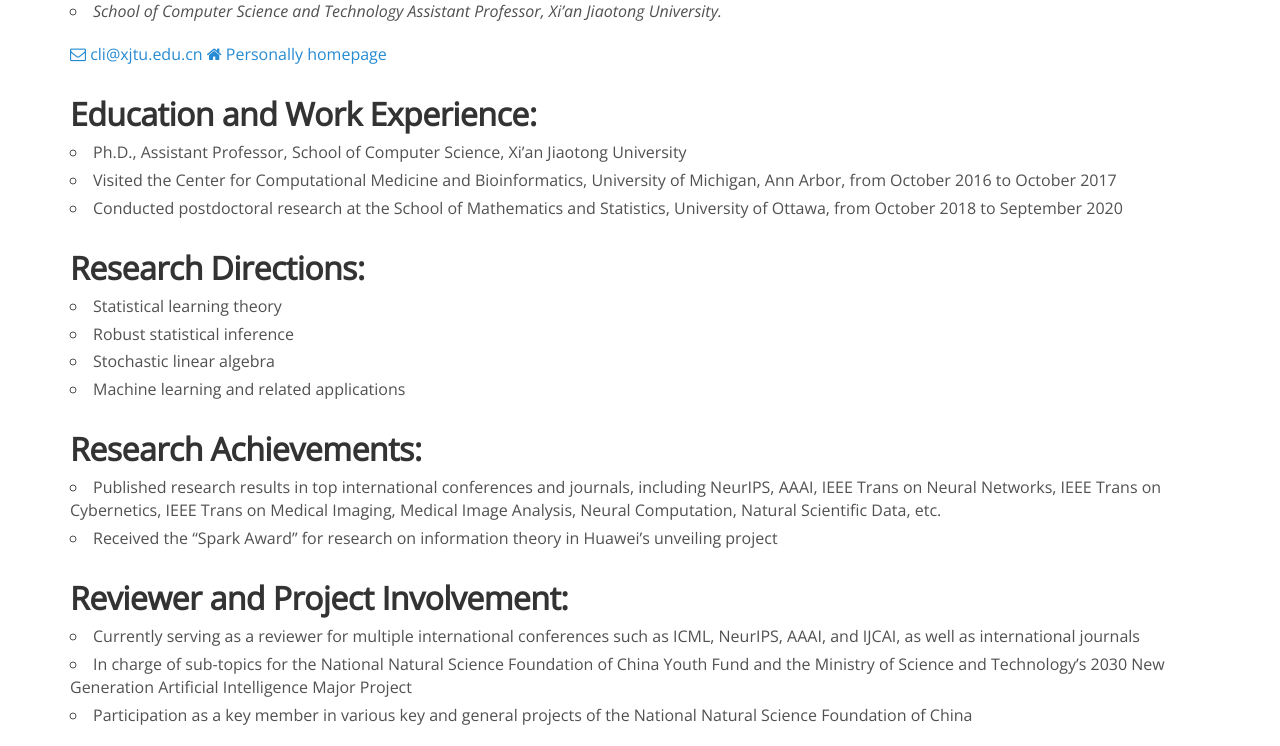
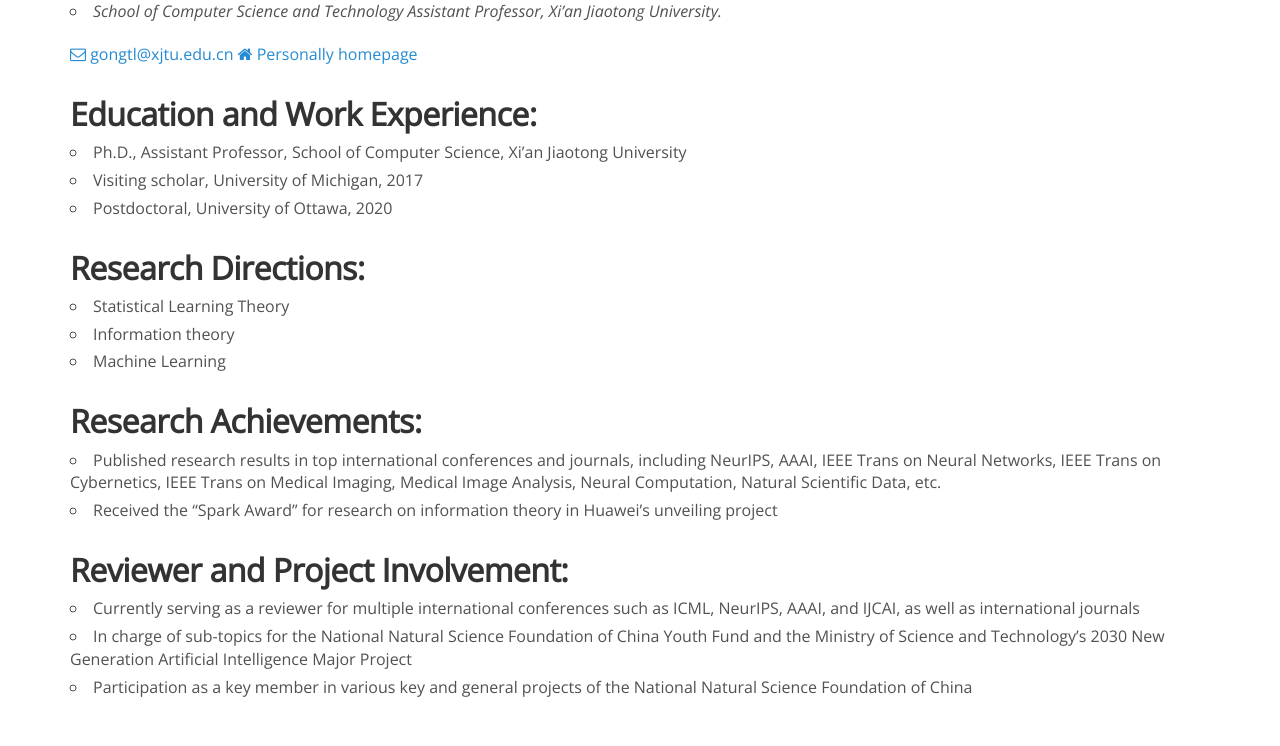
Before and after one commit to chenligroup/chenligroup.github.io, a Jekyll site: the page built from _people/Tieliang_Gong.md, in a window 1280 px wide and 1133 px high. Shown: the part 387-1133 px from the top of the window. Built offline with Jekyll 4.4.1, drawn with Linux system fonts in a browser that asks for light colours; nearby versions of some CDN libraries; comment, search, counter and statistics services are not loaded.

Commit message:
Update Tieliang_Gong.md

```diff
--- a/_people/Tieliang_Gong.md
+++ b/_people/Tieliang_Gong.md
@@ -9,21 +9,20 @@ avatar: Tieliang_Gong.jpg
 - _School of Computer Science and Technology Assistant Professor, Xi'an Jiaotong University._ <br>
 
 <!--<i class="fa fa-envelope-o"></i> `cli@xjtu.edu.cn`-->
-<a href="cli@xjtu.edu.cn"><i class="fa fa-envelope-o"></i> cli@xjtu.edu.cn</a>
+<a href="gongtl@xjtu.edu.cn"><i class="fa fa-envelope-o"></i> gongtl@xjtu.edu.cn</a>
 [<i class="fa fa-home"></i> Personally homepage](https://gong-tl.github.io/)
 
 ## Education and Work Experience:
 
 - Ph.D., Assistant Professor, School of Computer Science, Xi'an Jiaotong University
-- Visited the Center for Computational Medicine and Bioinformatics, University of Michigan, Ann Arbor, from October 2016 to October 2017
-- Conducted postdoctoral research at the School of Mathematics and Statistics, University of Ottawa, from October 2018 to September 2020
+- Visiting scholar, University of Michigan, 2017
+- Postdoctoral,  University of Ottawa, 2020
 
 ## Research Directions:
 
-- Statistical learning theory
-- Robust statistical inference
-- Stochastic linear algebra
-- Machine learning and related applications
+- Statistical Learning Theory
+- Information theory
+- Machine Learning
 
 ## Research Achievements:
 
```
